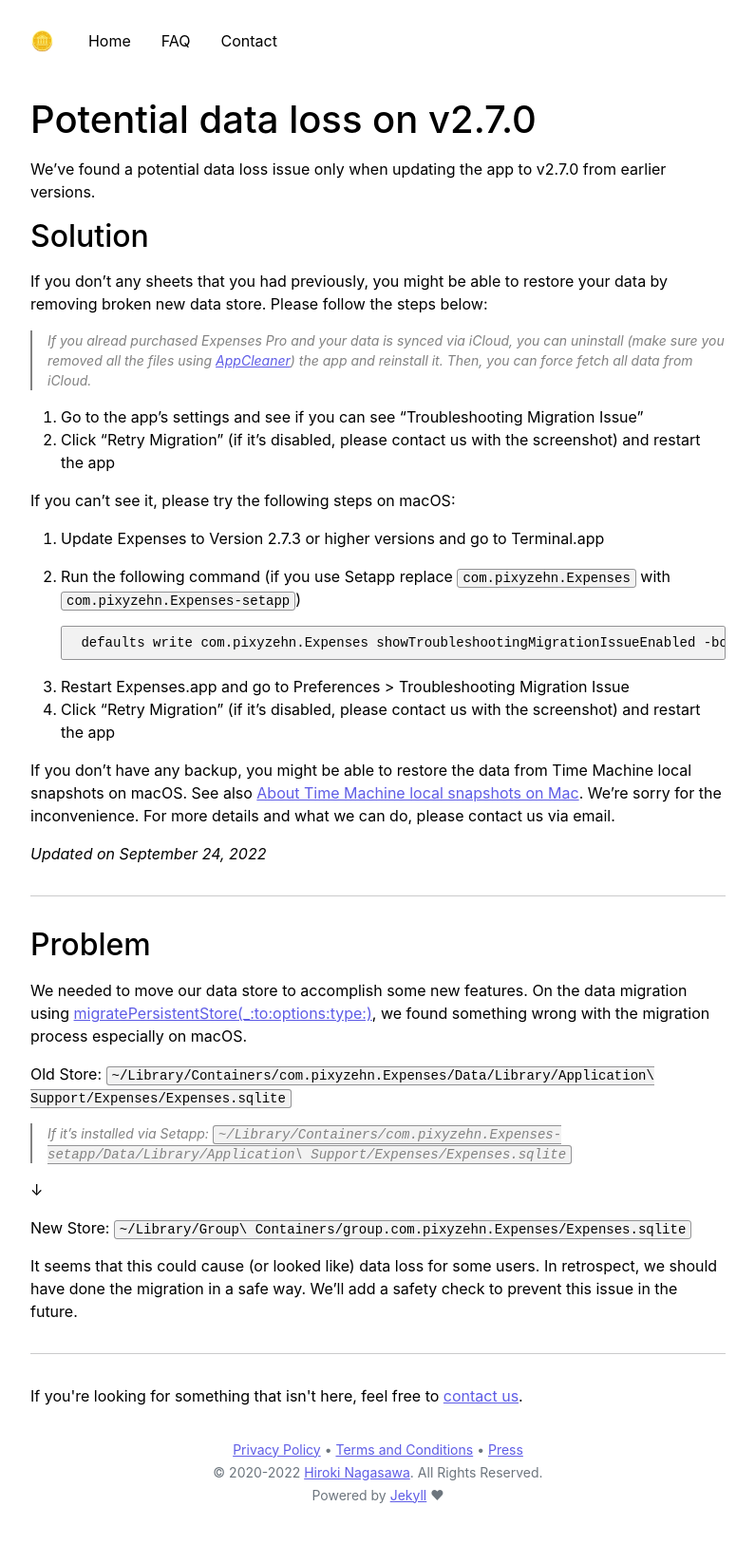
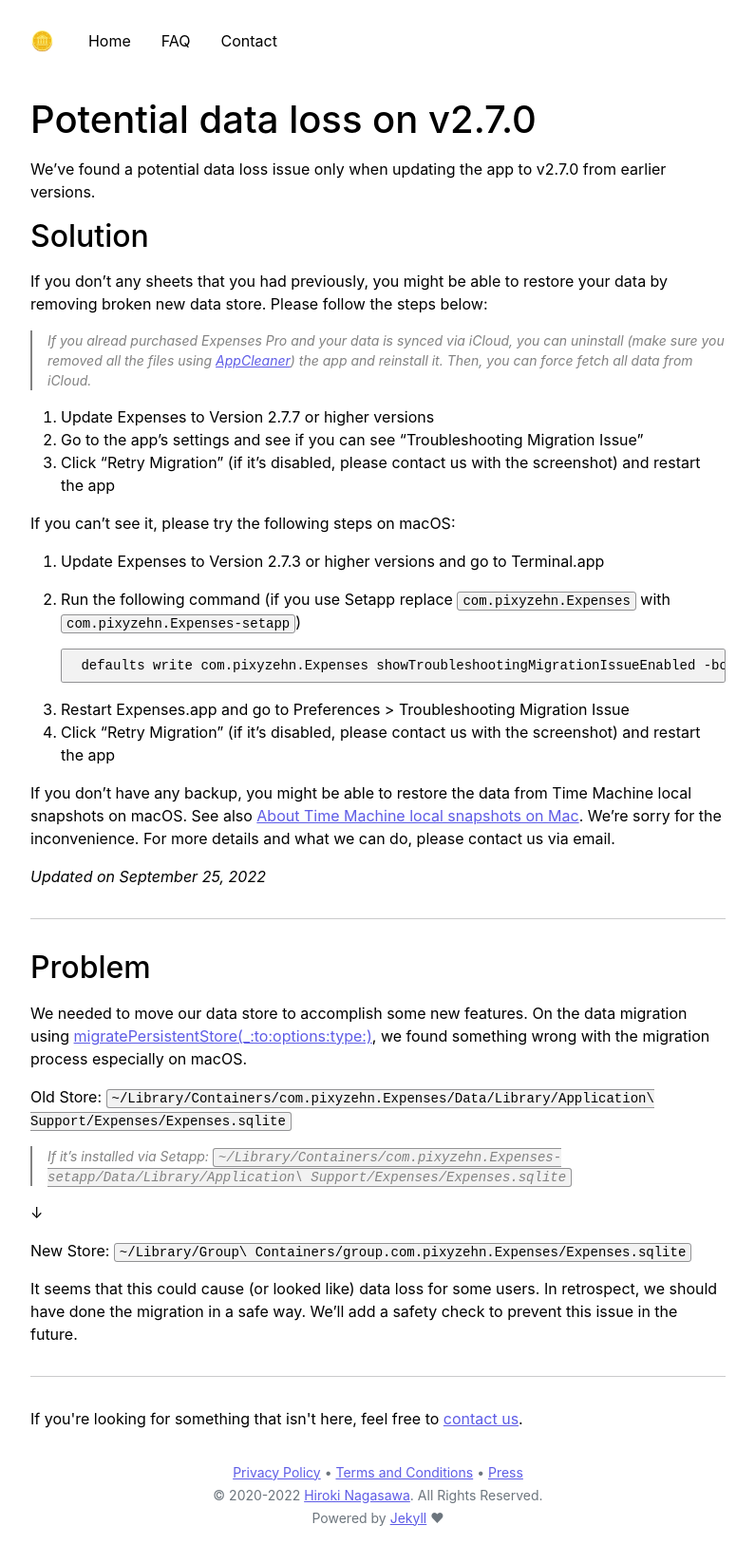
Before and after one commit to bluecometlabs/getexpenses.app, a Jekyll site: the page built from pages/faq/potential-data-loss-on-v2.7.0.md, in a window 1280 px wide. Shown: the whole page at 95% size, without its empty margins (242-1037 px from the left). Built offline with Jekyll 4.4.1, drawn with Linux system fonts in a browser that asks for light colours; before the commit the page ends 1602 px from its top, so only the background shows below that.

Commit message:
Update faq page

```diff
--- a/pages/faq/potential-data-loss-on-v2.7.0.md
+++ b/pages/faq/potential-data-loss-on-v2.7.0.md
@@ -14,8 +14,9 @@
 
 > If you alread purchased Expenses Pro and your data is synced via iCloud, you can uninstall (make sure you removed all the files using [AppCleaner](https://freemacsoft.net/appcleaner/)) the app and reinstall it. Then, you can force fetch all data from iCloud.
 
-1. Go to the app's settings and see if you can see "Troubleshooting Migration Issue"
-2. Click "Retry Migration" (if it's disabled, please contact us with the screenshot) and restart the app
+1. Update Expenses to Version 2.7.7 or higher versions
+2. Go to the app's settings and see if you can see "Troubleshooting Migration Issue"
+3. Click "Retry Migration" (if it's disabled, please contact us with the screenshot) and restart the app
 
 If you can't see it, please try the following steps on macOS:
 
@@ -31,7 +32,7 @@
 
 If you don't have any backup, you might be able to restore the data from Time Machine local snapshots on macOS. See also [About Time Machine local snapshots on Mac](https://support.apple.com/guide/mac-help/about-time-machine-local-snapshots-mh35933/mac). We're sorry for the inconvenience. For more details and what we can do, please contact us via email.
 
-*Updated on September 24, 2022*
+*Updated on September 25, 2022*
 
 ---
 
```
